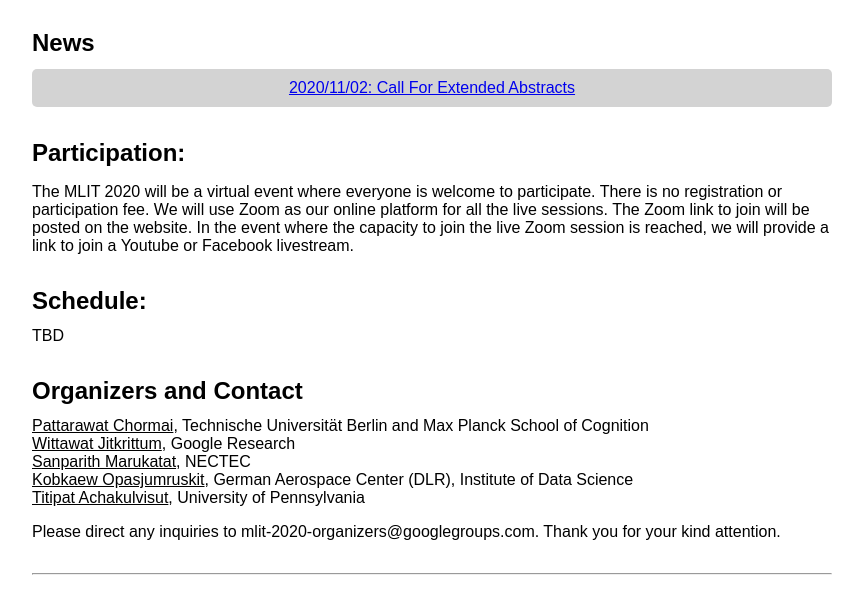
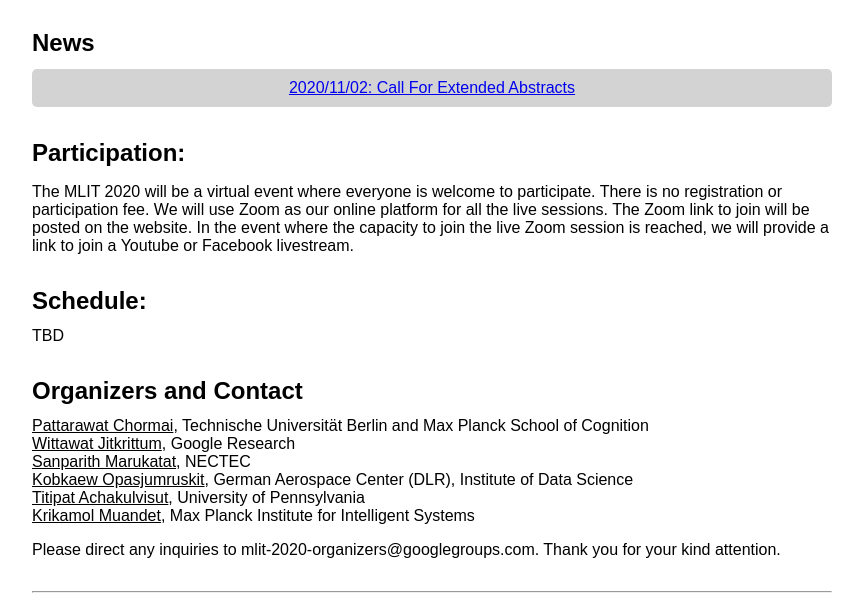
Before and after one commit to acml-conf/2020-workshop-ml-in-thailand, a Gatsby site: page / in a window 1280 px wide. Shown: the part 461-1062 px from the top of the page, without its empty margins (208-1071 px from the left). Built offline with nearby package versions, Linux system fonts and the light colour scheme; Gatsby itself is replaced by a stand-in of ours.

Commit message:
update organizer

```diff
--- a/src/pages/index.js
+++ b/src/pages/index.js
@@ -35,6 +35,11 @@ const organizers = [
     name: "Titipat Achakulvisut",
     org: "University of Pennsylvania",
     web: "https://titipata.github.io"
+  },
+  {
+    name: "Krikamol Muandet",
+    org: "Max Planck Institute for Intelligent Systems",
+    web: "http://www.krikamol.org"
   }
 ]
 
```
